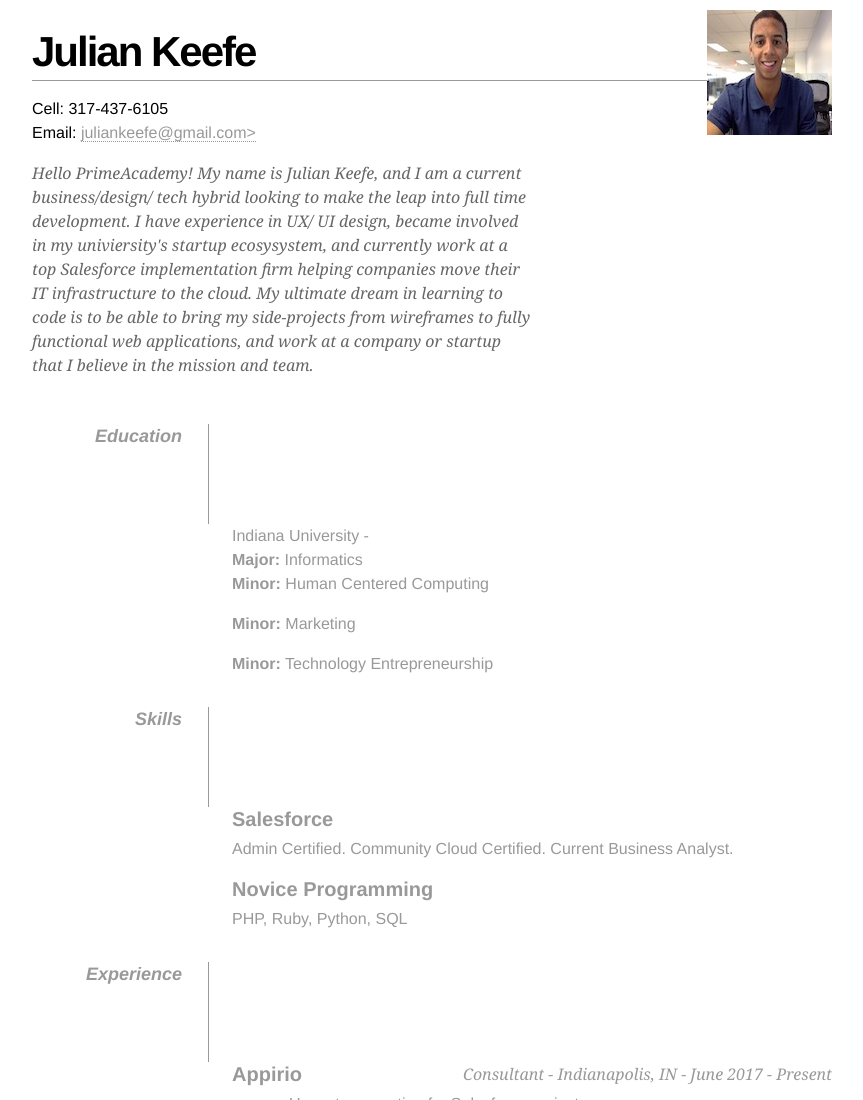
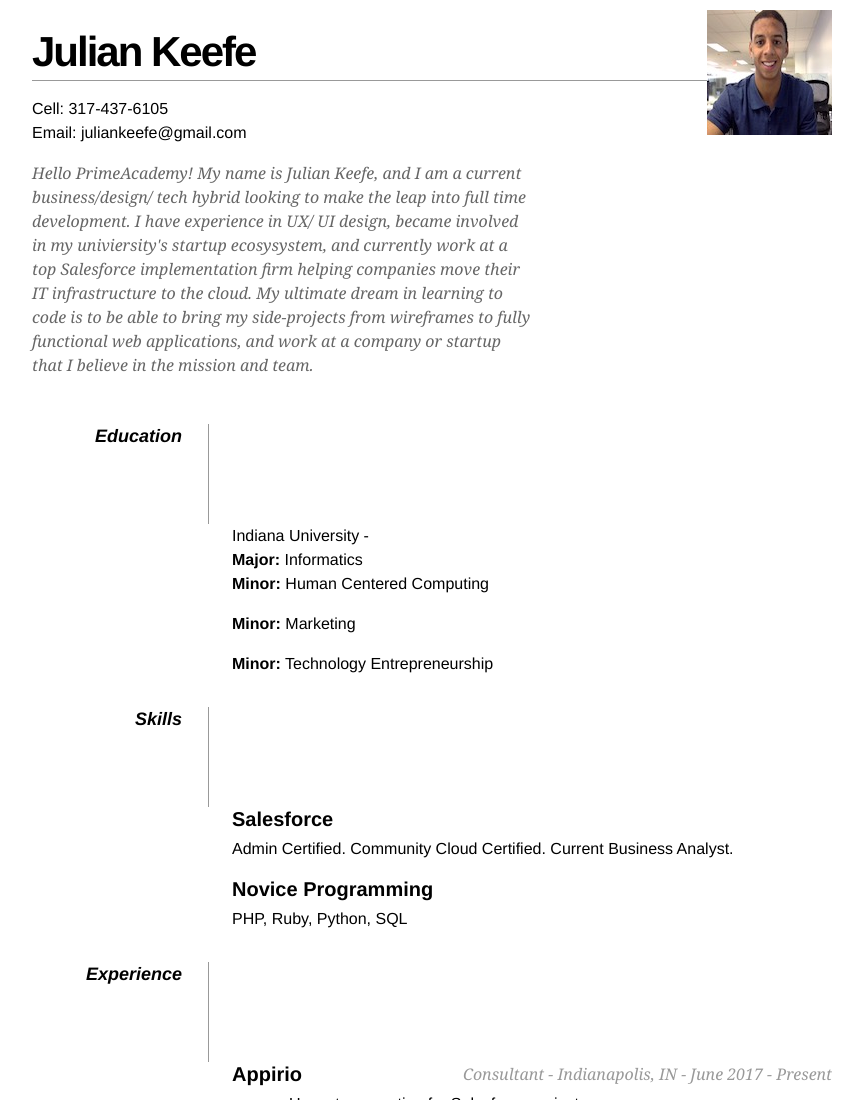
Before and after one commit to juliankeefe/juliankeefeprime.github.io, a plain HTML site: page index.html in a window 1280 px wide. Shown: the top 1100 px of the page, without its empty margins (208-1071 px from the left). Drawn offline with Linux system fonts and the light colour scheme.

Commit message:
Update index.html

```diff
--- a/index.html
+++ b/index.html
@@ -26,7 +26,7 @@
 
             <p>
                 Cell: <span class="tel">317-437-6105</span><br />
-                Email: <a class="email" href="mailto:juliankeefe@gmail.com">juliankeefe@gmail.com>
+                Email: juliankeefe@gmail.com
             </p>
         </div>
 
```
